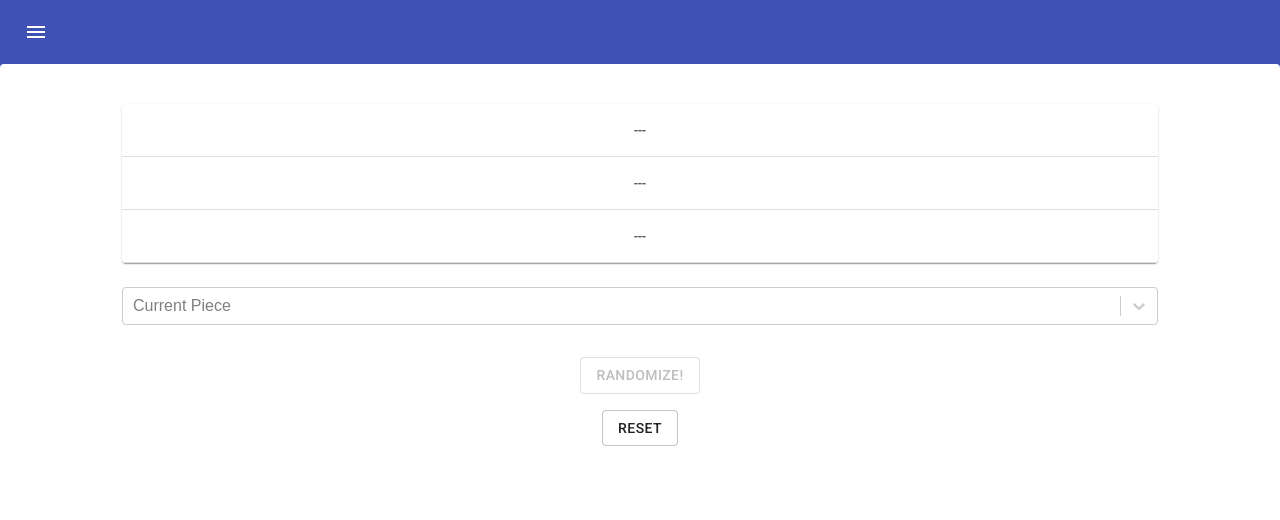
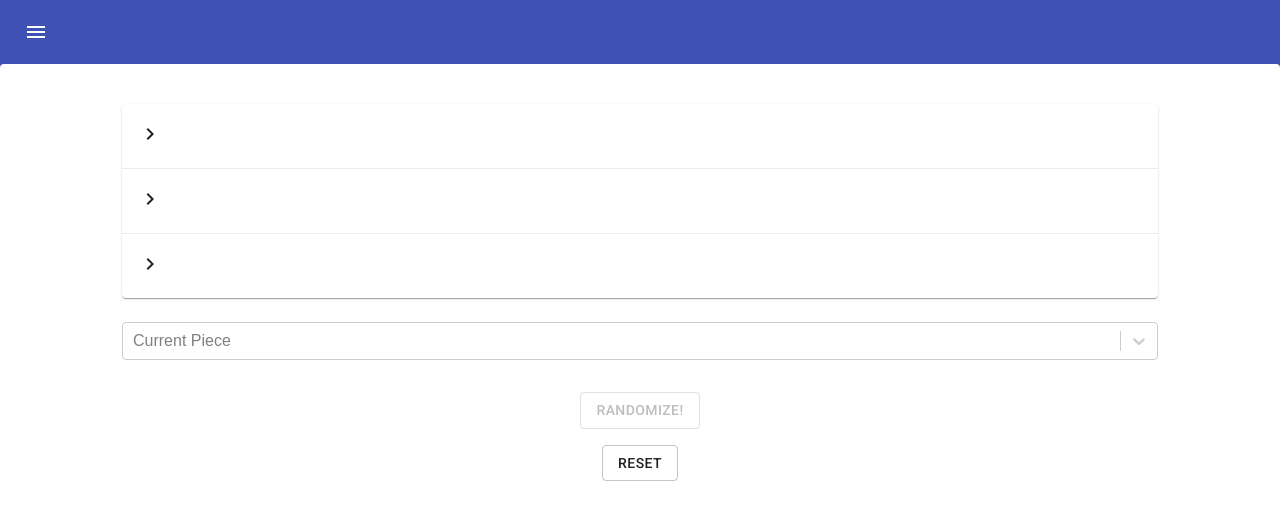
Before and after one commit to kenjikamimura/WarmUpSelector, a React (Create React App) app: page / in a window 1280 px wide. Shown: the top 520 px of the page. Built offline with nearby package versions, Linux system fonts and the light colour scheme.

Commit message:
Convert song list from using table component to list to look nicer

```diff
--- a/src/components/SelectedPieces.tsx
+++ b/src/components/SelectedPieces.tsx
@@ -1,14 +1,77 @@
 import React from "react";
 import { createStyles, Theme, makeStyles } from "@material-ui/core/styles";
 import {
-  Table,
-  TableBody,
-  TableCell,
-  TableRow,
   Paper,
+  List,
+  ListItemAvatar,
+  ListItem,
+  ListItemText,
+  Divider,
 } from "@material-ui/core";
+import ChevronRightIcon from "@material-ui/icons/ChevronRight";
 
 import ISong from "../shared/interfaces/ISong";
+
+interface IProps {
+  selectedPieces: ISong[];
+  reset: boolean;
+}
+
+export default function SelectedPieces({ selectedPieces, reset }: IProps) {
+  console.log(selectedPieces);
+  const classes = useStyles();
+
+  const emptyListItem = (
+    <ListItem className={classes.listItem}>
+      <ListItemAvatar>
+        <ChevronRightIcon />
+      </ListItemAvatar>
+    </ListItem>
+  );
+
+  return (
+    <Paper className={classes.root}>
+      <List className={classes.list}>
+        {reset || !selectedPieces.length ? (
+          <>
+            {emptyListItem}
+            <Divider variant="fullWidth" component="hr" light />
+            {emptyListItem}
+            <Divider variant="fullWidth" component="hr" light />
+            {emptyListItem}
+          </>
+        ) : (
+          selectedPieces.map((piece, index) => {
+            return piece ? (
+              <>
+                <ListItem
+                  className={classes.listItem}
+                  key={piece.playingOrder + "." + piece.name}
+                >
+                  <ListItemAvatar>
+                    <ChevronRightIcon />
+                  </ListItemAvatar>
+                  <ListItemText
+                    primary={piece.name}
+                    secondary={`Book. ${piece.booknumber}, No. ${piece.bookOrder}`}
+                  ></ListItemText>
+                </ListItem>
+                {index < selectedPieces.length - 1 && (
+                  <Divider variant="fullWidth" component="hr" light />
+                )}
+              </>
+            ) : (
+              <>
+                {emptyListItem}
+                <Divider variant="fullWidth" component="hr" light />
+              </>
+            );
+          })
+        )}
+      </List>
+    </Paper>
+  );
+}
 
 const useStyles = makeStyles((theme: Theme) =>
   createStyles({
@@ -19,51 +82,9 @@ const useStyles = makeStyles((theme: Theme) =>
       display: "flex",
       justifyContent: "center",
     },
+    list: { width: "100%", padding: 0 },
+    listItem: {
+      height: "4rem",
+    },
   })
 );
-
-interface IProps {
-  selectedPieces: ISong[];
-  reset: boolean;
-}
-
-export default function SelectedPieces({ selectedPieces, reset }: IProps) {
-  console.log(selectedPieces);
-  const classes = useStyles();
-
-  const emptyTableRow = (
-    <TableRow>
-      <TableCell component="th" scope="row" align="center">
-        {"---"}
-      </TableCell>
-    </TableRow>
-  );
-
-  return (
-    <Paper className={classes.root}>
-      <Table>
-        <TableBody>
-          {reset || !selectedPieces.length ? (
-            <>
-              {emptyTableRow}
-              {emptyTableRow}
-              {emptyTableRow}
-            </>
-          ) : (
-            selectedPieces.map((piece) => {
-              return piece ? (
-                <TableRow key={piece.playingOrder + "." + piece.name}>
-                  <TableCell component="th" scope="row" align="center">
-                    {piece.bookOrder + ". " + piece.name}
-                  </TableCell>
-                </TableRow>
-              ) : (
-                emptyTableRow
-              );
-            })
-          )}
-        </TableBody>
-      </Table>
-    </Paper>
-  );
-}
```
